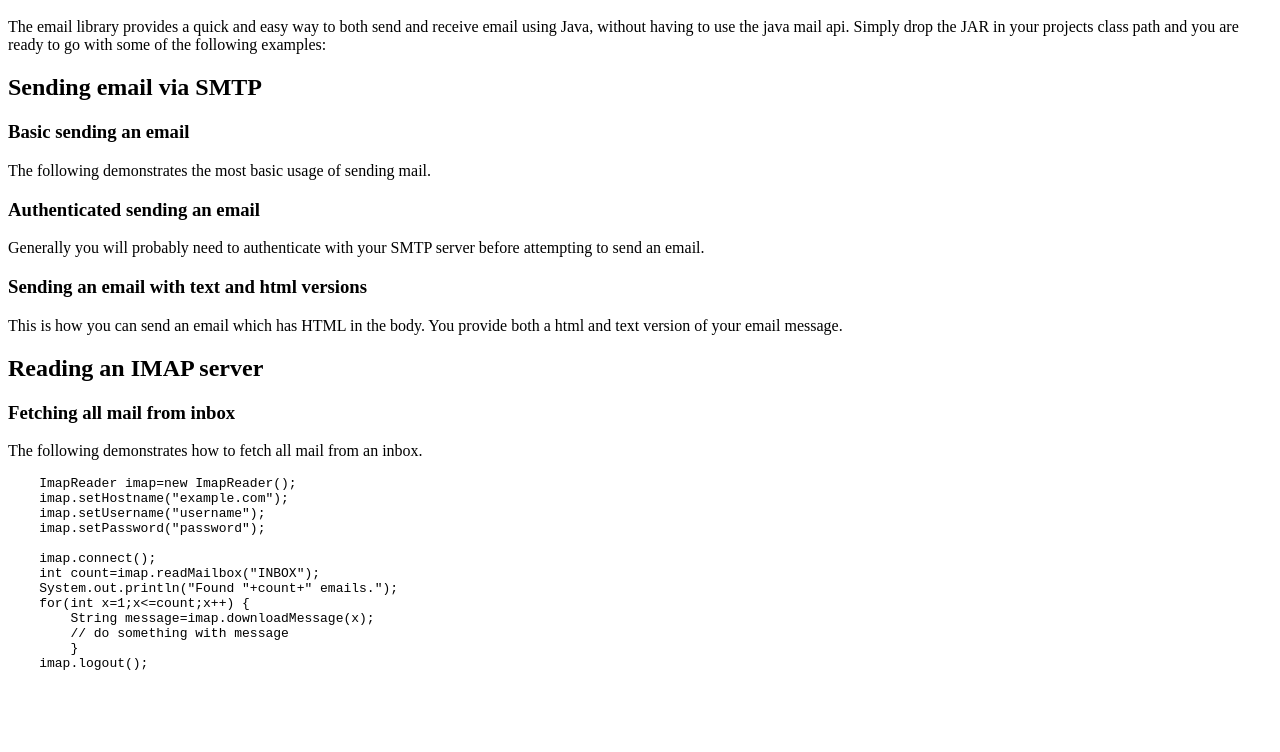
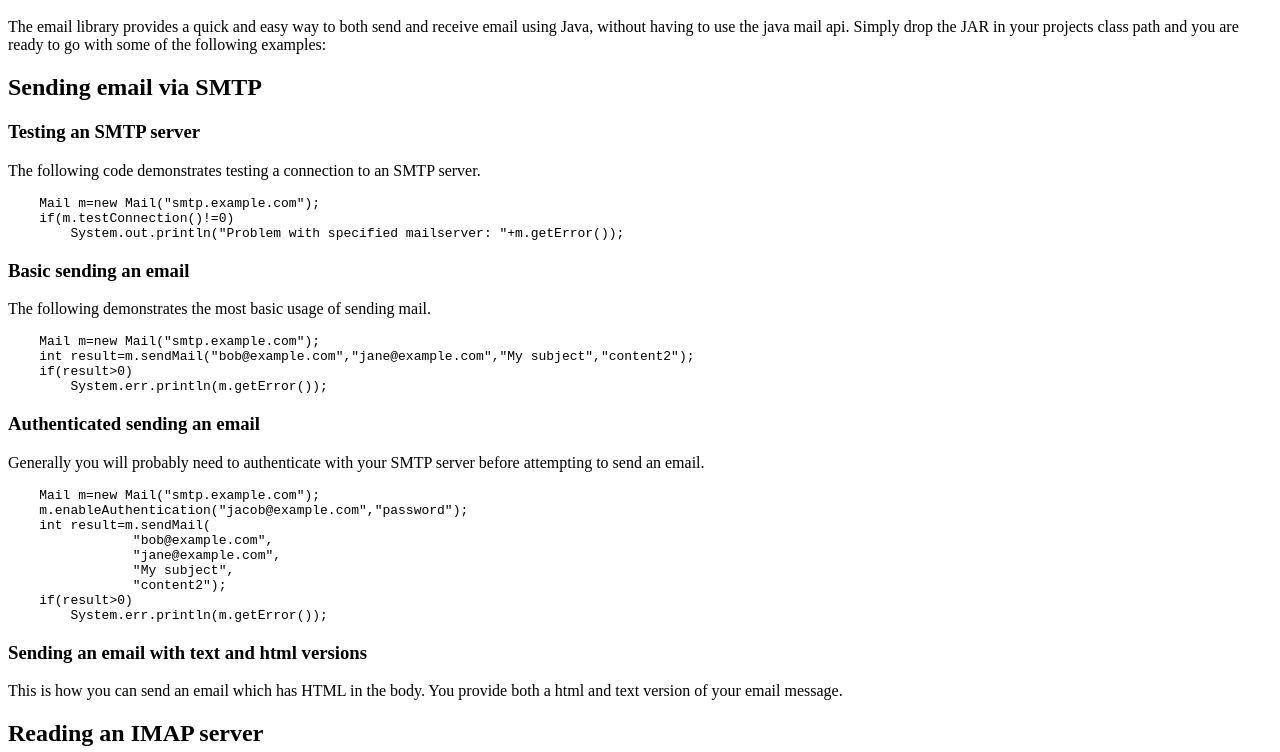
Before and after one commit to raymondtangsc/UptecsEmail, a plain HTML site: page index.html in a window 1280 px wide. Shown: the part 48-800 px from the top of the page. Drawn offline with Linux system fonts and the light colour scheme.

Commit message:
Add the code for the examples

```diff
--- a/index.html
+++ b/index.html
@@ -8,12 +8,27 @@ The email library provides a quick and easy way to both send and receive email u
 
 <h2>Sending email via SMTP</h2>
 
+<h3>Testing an SMTP server</h3>
+<p>
+The following code demonstrates testing a connection to an SMTP server.
+</p>
+
+<pre>
+    Mail m=new Mail("smtp.example.com");
+    if(m.testConnection()!=0)
+        System.out.println("Problem with specified mailserver: "+m.getError());
+</pre>
+
 <h3>Basic sending an email</h3>
 <p>
 The following demonstrates the most basic usage of sending mail.
 </p>
 
 <pre>
+    Mail m=new Mail("smtp.example.com");
+    int result=m.sendMail("bob@example.com","jane@example.com","My subject","content2");
+    if(result>0)
+        System.err.println(m.getError());
 </pre>
 
 <h3>Authenticated sending an email</h3>
@@ -23,6 +38,16 @@ server before attempting to send an email.
 </p>
 
 <pre>
+    Mail m=new Mail("smtp.example.com");
+    m.enableAuthentication("jacob@example.com","password");
+    int result=m.sendMail(
+		"bob@example.com",
+		"jane@example.com",
+		"My subject",
+		"content2");
+    if(result>0)
+        System.err.println(m.getError());
+</pre>
 </pre>
 
 <h3>Sending an email with text and html versions</h3>
```
